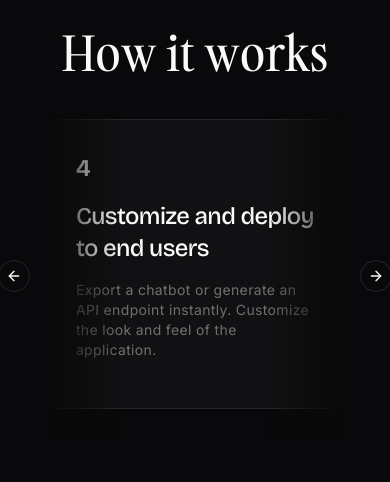
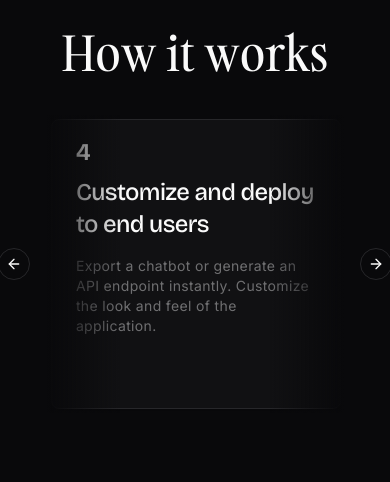
Before and after one commit to omraval18/vectorshift, a Next.js app: page / in a window 390 px wide. Shown: the part 6980-7462 px from the top of the page. Built offline with nearby package versions, Linux system fonts and the light colour scheme.

Commit message:
fixed card size issue to have consistent size of cards in devices

```diff
--- a/src/app/(landing)/_components/step-carousel/index.tsx
+++ b/src/app/(landing)/_components/step-carousel/index.tsx
@@ -53,10 +53,10 @@ export function StepCarousel() {
         >
             <CarouselContent className="-ml-1">
                 {steps.map((step, index) => (
-                    <CarouselItem key={index} className="pl-1 md:basis-1/2 lg:basis-1/3">
+                    <CarouselItem key={index} className="pl-1  md:basis-1/2 lg:basis-1/3">
                         <div className="p-1">
-                            <Card className="bg-muted/30 ">
-                                <CardContent className="flex flex-col  aspect-square items-start justify-start px-6 py-8 gap-4">
+                            <Card className="bg-muted/30     ">
+                                <CardContent className="flex flex-col  aspect-square items-start justify-start px-6 py-4 md:py-8 md:gap-4 gap-2">
                                     <span className="text-2xl font-semibold font-bricolage">
                                         {index + 1}
                                     </span>
```
